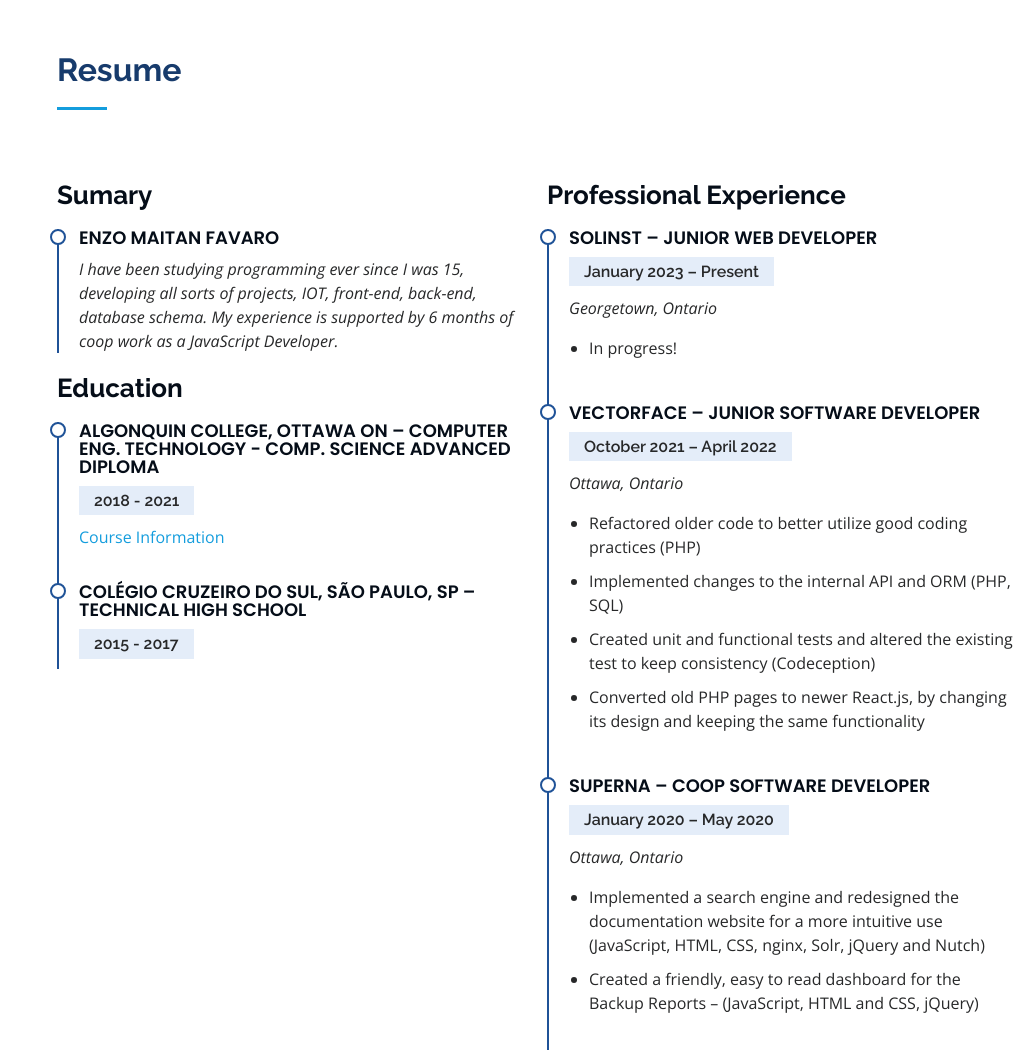
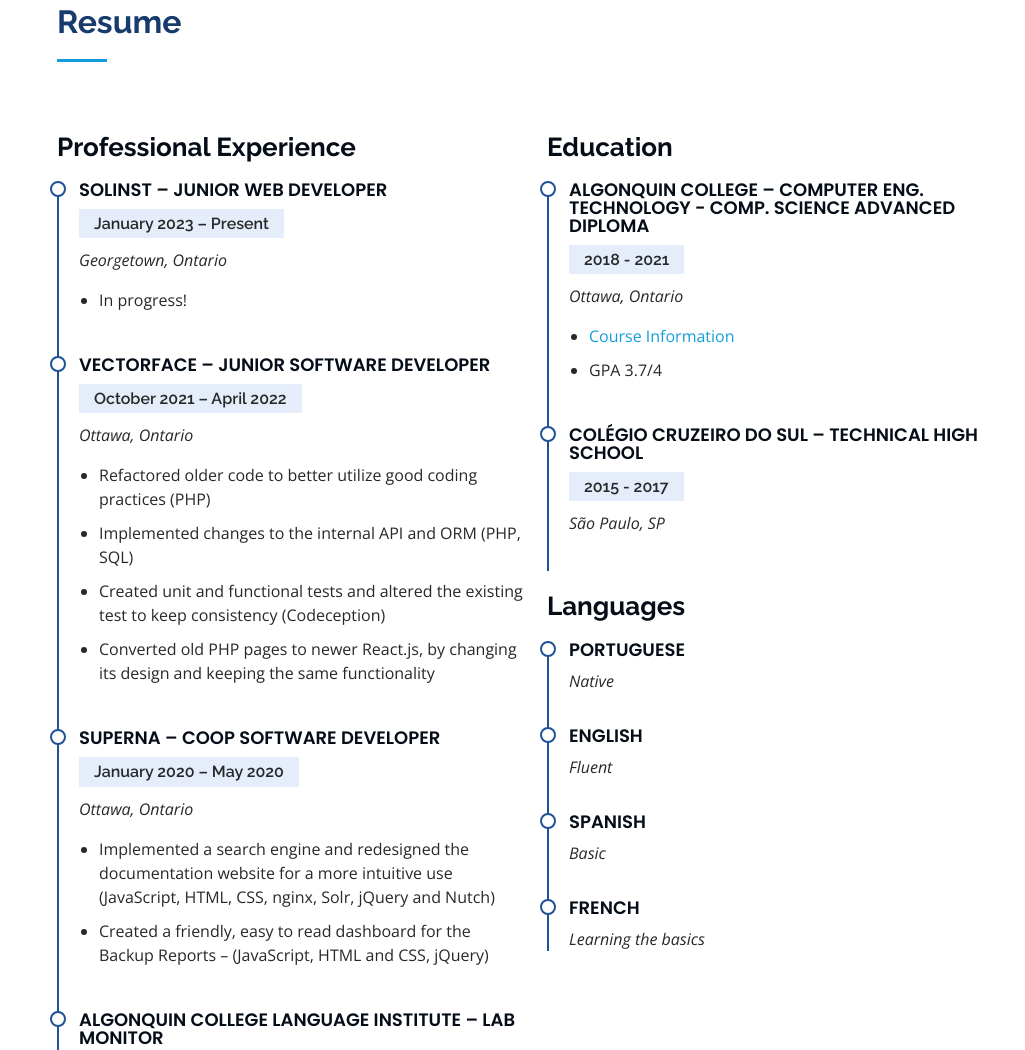
Before and after one commit to EnzoMaitan/EnzoMaitan.github.io, a plain HTML site: page index.html in a window 1280 px wide. Shown: the part 1406-2456 px from the top of the page, without its empty margins (255-1280 px from the left). Drawn offline with nearby package versions, Linux system fonts and the light colour scheme.

Commit message:
Add languages section and changes some minor details in formatting on the whole file

```diff
--- a/index.html
+++ b/index.html
@@ -78,11 +78,7 @@
       <div class="container">
 
         <div class="section-title">
-          <h2>About</h2>
-          <p>Currently living in Ottawa, Ontario. I have been studying Software Development since I
-            was 15. Software development is one of my deepest passions
-
-          </p>
+          <h2>About Enzo</h2>
         </div>
 
         <div class="row">
@@ -90,18 +86,14 @@
             <img src="assets/img/profile-img.jpg" class="img-fluid" alt="">
           </div>
           <div class="col-lg-8 pt-4 pt-lg-0 content" data-aos="fade-left">
-            <h3>Software Developer.</h3>
+            <h3>Short summary</h3>
             <div class="row">
-              <div class="col-lg-6">
-                <ul>
-                  <li><i class="bi bi-chevron-right"></i> <strong>Phone:</strong> <span>+1 613 252-9396</span></li>
-                  <li><i class="bi bi-chevron-right"></i> <strong>City:</strong> <span>Ottawa, ON, Canada</span></li>
-                </ul>
-              </div>
               <div class="col-lg-6">
                 <ul>
                   <li><i class="bi bi-chevron-right"></i> <strong>Degree:</strong> <span>Advance diploma Computer
                       Engineering Tech.</span></li>
+                  <li><i class="bi bi-chevron-right"></i> <strong>Hobbies:</strong> <span>Scale modelling, learning
+                      languages and playing some videogames</span></li>
                 </ul>
               </div>
             </div>
@@ -120,33 +112,7 @@
         <div class="section-title">
           <h2>Resume</h2>
         </div>
-
         <div class="row">
-          <div class="col-lg-6" data-aos="fade-up">
-            <h3 class="resume-title">Sumary</h3>
-            <div class="resume-item pb-0">
-              <h4>Enzo Maitan Favaro</h4>
-              <p><em>I have been studying programming ever since I was 15, developing all sorts of projects, IOT,
-                  front-end, back-end, database schema. My experience is supported by 6 months of coop work as a
-                  JavaScript Developer.</em></p>
-            </div>
-
-            <h3 class="resume-title">Education</h3>
-            <div class="resume-item">
-              <h4>Algonquin College, Ottawa ON – Computer Eng. Technology - Comp. Science Advanced Diploma</h4>
-              <h5>2018 - 2021</h5>
-              <p>
-                <a
-                  href="https://www.algonquincollege.com/sat/program/computer-engineering-technology-computing-science/">
-                  Course Information</a>
-              </p>
-            </div>
-            <div class="resume-item">
-              <h4>Colégio Cruzeiro do Sul, São Paulo, SP – Technical High School</h4>
-              <h5>2015 - 2017</h5>
-              <p><em></em></p>
-            </div>
-          </div>
           <div class="col-lg-6" data-aos="fade-up" data-aos-delay="100">
             <h3 class="resume-title">Professional Experience</h3>
             <div class="resume-item">
@@ -196,6 +162,43 @@
               </ul>
             </div>
           </div>
+          <div class="col-lg-6" data-aos="fade-up">
+            <h3 class="resume-title">Education</h3>
+            <div class="resume-item">
+              <h4>Algonquin College – Computer Eng. Technology - Comp. Science Advanced Diploma</h4>
+              <h5>2018 - 2021 </h5>
+              <p><em>Ottawa, Ontario </em></p>
+              <ul>
+                <li> <a
+                    href="https://www.algonquincollege.com/sat/program/computer-engineering-technology-computing-science/">
+                    Course Information</a></li>
+                <li>GPA 3.7/4</li>
+              </ul>
+            </div>
+            <div class="resume-item">
+              <h4>Colégio Cruzeiro do Sul – Technical High School</h4>
+              <h5>2015 - 2017</h5>
+              <p><em>São Paulo, SP </em></p>
+            </div>
+            <h3 class="resume-title">Languages</h3>
+            <div class="resume-item">
+              <h4>Portuguese</h4>
+              <p><em>Native </em></p>
+            </div>
+            <div class="resume-item">
+              <h4>English</h4>
+              <p><em>Fluent </em></p>
+            </div>
+            <div class="resume-item">
+              <h4>Spanish</h4>
+              <p><em>Basic </em></p>
+            </div>
+            <div class="resume-item">
+              <h4>French</h4>
+              <p><em>Learning the basics </em></p>
+            </div>
+          </div>
+
         </div>
 
       </div>
```
